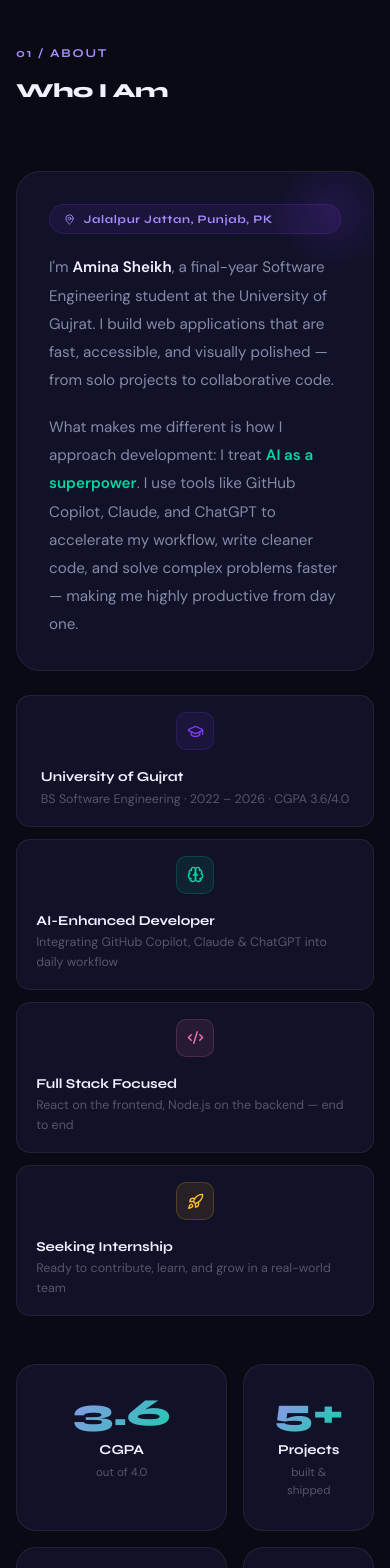
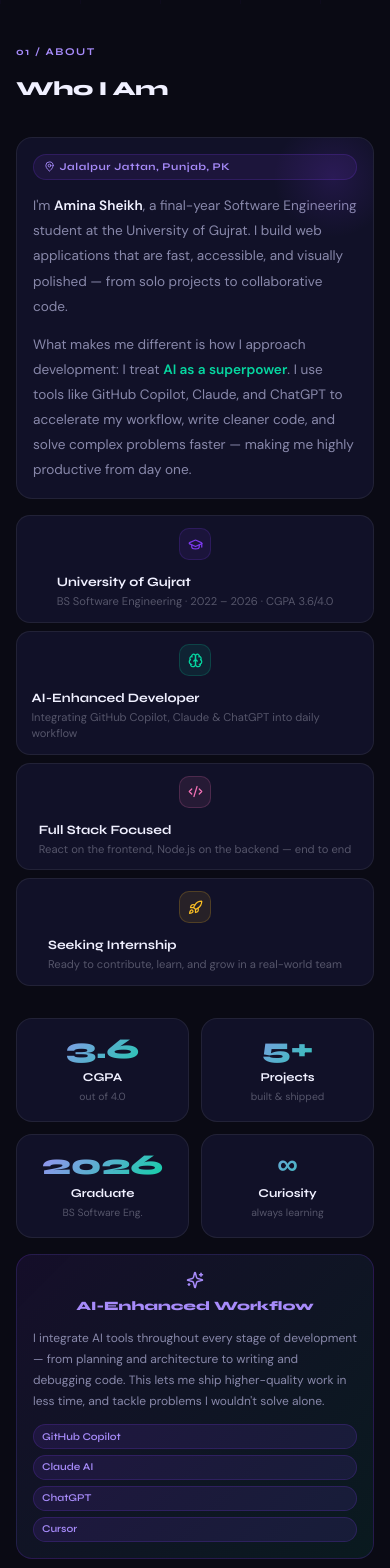
Before and after one commit to Aminasheikh/amina-portfolio, a React (Vite) app: page / in a window 390 px wide. Shown: the part 960-2528 px from the top of the page. Built offline with nearby package versions, Linux system fonts and the light colour scheme.

Commit message:
update changes

```diff
--- a/src/sections/About.jsx
+++ b/src/sections/About.jsx
@@ -41,9 +41,9 @@ export default function About() {
       maxWidth: '1100px', margin: '0 auto',
     }}>
       {/* Section header */}
-      <div style={{ marginBottom: '4rem' }}>
+      <div style={{ marginBottom: 'clamp(2rem, 5vw, 4rem)' }}>
         <p style={{
-          fontFamily: 'var(--font-display)', fontSize: '0.75rem',
+          fontFamily: 'var(--font-display)', fontSize: 'clamp(0.65rem, 2vw, 0.75rem)',
           fontWeight: 700, letterSpacing: '0.15em', textTransform: 'uppercase',
           color: 'var(--accent2)', marginBottom: '0.75rem',
         }}>
@@ -61,8 +61,8 @@ export default function About() {
       {/* Main grid */}
       <div style={{
         display: 'grid',
-        gridTemplateColumns: 'repeat(auto-fit, minmax(300px, 1fr))',
-        gap: '3rem',
+        gridTemplateColumns: 'repeat(auto-fit, minmax(clamp(280px, 90vw, 300px), 1fr))',
+        gap: 'clamp(2rem, 4vw, 3rem)',
         alignItems: 'start',
       }}>
 
@@ -71,9 +71,9 @@ export default function About() {
           <div style={{
             background: 'var(--surface)',
             border: '1px solid var(--border)',
-            borderRadius: '24px',
-            padding: '2rem',
-            marginBottom: '1.5rem',
+            borderRadius: 'clamp(16px, 3vw, 24px)',
+            padding: 'clamp(1rem, 3vw, 2rem)',
+            marginBottom: 'clamp(1rem, 3vw, 1.5rem)',
             position: 'relative',
             overflow: 'hidden',
           }}>
@@ -86,38 +86,38 @@ export default function About() {
             }} />
 
             <div style={{
-              display: 'inline-flex', alignItems: 'center', gap: '0.5rem',
+              display: 'inline-flex', alignItems: 'center', gap: 'clamp(0.3rem, 1vw, 0.5rem)',
               background: 'rgba(124,58,237,0.1)', border: '1px solid rgba(124,58,237,0.2)',
-              borderRadius: '50px', padding: '0.3rem 0.9rem',
-              fontSize: '0.72rem', fontWeight: 700, fontFamily: 'var(--font-display)',
+              borderRadius: '50px', padding: 'clamp(0.25rem, 1vw, 0.3rem) clamp(0.6rem, 2vw, 0.9rem)',
+              fontSize: 'clamp(0.65rem, 1.5vw, 0.72rem)', fontWeight: 700, fontFamily: 'var(--font-display)',
               color: 'var(--accent2)', letterSpacing: '0.06em',
-              marginBottom: '1.2rem',
+              marginBottom: 'clamp(0.8rem, 3vw, 1.2rem)',
             }}>
               <MapPin size={11} /> Jalalpur Jattan, Punjab, PK
             </div>
 
             <p style={{
               color: 'var(--text2)', lineHeight: 1.85,
-              fontSize: '0.95rem', marginBottom: '1.2rem',
+              fontSize: 'clamp(0.85rem, 2vw, 0.95rem)', marginBottom: 'clamp(0.8rem, 2vw, 1.2rem)',
             }}>
               I'm <strong style={{ color: 'var(--text)' }}>Amina Sheikh</strong>, a final-year Software Engineering student at the University of Gujrat. I build web applications that are fast, accessible, and visually polished — from solo projects to collaborative code.
             </p>
 
             <p style={{
               color: 'var(--text2)', lineHeight: 1.85,
-              fontSize: '0.95rem',
+              fontSize: 'clamp(0.85rem, 2vw, 0.95rem)',
             }}>
               What makes me different is how I approach development: I treat <strong style={{ color: 'var(--teal)' }}>AI as a superpower</strong>. I use tools like GitHub Copilot, Claude, and ChatGPT to accelerate my workflow, write cleaner code, and solve complex problems faster — making me highly productive from day one.
             </p>
           </div>
 
           {/* Highlights */}
-          <div style={{ display: 'flex', flexDirection: 'column', gap: '0.75rem' }}>
+          <div style={{ display: 'flex', flexDirection: 'column', gap: 'clamp(0.5rem, 2vw, 0.75rem)' }}>
             {highlights.map(({ icon: Icon, color, title, desc }) => (
               <div key={title} style={{
-                display: 'flex', alignItems: 'center', gap: '1rem',
+                display: 'flex', alignItems: 'center', gap: 'clamp(0.75rem, 2vw, 1rem)',
                 background: 'var(--surface)', border: '1px solid var(--border)',
-                borderRadius: '14px', padding: '1rem 1.2rem',
+                borderRadius: '14px', padding: 'clamp(0.75rem, 2vw, 1rem) clamp(0.9rem, 3vw, 1.2rem)',
                 transition: 'border-color 0.2s, transform 0.2s',
               }}
                 onMouseEnter={e => {
@@ -129,22 +129,22 @@ export default function About() {
                   e.currentTarget.style.transform = 'translateX(0)';
                 }}>
                 <div style={{
-                  width: '38px', height: '38px', flexShrink: 0,
+                  width: 'clamp(32px, 8vw, 38px)', height: 'clamp(32px, 8vw, 38px)', flexShrink: 0,
                   background: `${color}18`, border: `1px solid ${color}30`,
                   borderRadius: '10px',
                   display: 'flex', alignItems: 'center', justifyContent: 'center',
                   color: color,
                 }}>
-                  <Icon size={17} />
+                  <Icon size={15} />
                 </div>
-                <div>
+                <div style={{ minWidth: 0 }}>
                   <div style={{
                     fontFamily: 'var(--font-display)', fontWeight: 700,
-                    fontSize: '0.85rem', color: 'var(--text)', marginBottom: '0.1rem',
+                    fontSize: 'clamp(0.8rem, 2vw, 0.85rem)', color: 'var(--text)', marginBottom: '0.1rem',
                   }}>
                     {title}
                   </div>
-                  <div style={{ fontSize: '0.78rem', color: 'var(--text3)' }}>
+                  <div style={{ fontSize: 'clamp(0.7rem, 1.5vw, 0.78rem)', color: 'var(--text3)', lineHeight: 1.4 }}>
                     {desc}
                   </div>
                 </div>
@@ -157,16 +157,16 @@ export default function About() {
         <div>
           <div style={{
             display: 'grid',
-            gridTemplateColumns: '1fr 1fr',
-            gap: '1rem',
-            marginBottom: '1.5rem',
+            gridTemplateColumns: 'repeat(auto-fit, minmax(clamp(120px, 40vw, 150px), 1fr))',
+            gap: 'clamp(0.75rem, 2vw, 1rem)',
+            marginBottom: 'clamp(1rem, 3vw, 1.5rem)',
           }}>
             {stats.map(({ value, label, sub }) => (
               <div key={label} style={{
                 background: 'var(--surface)',
                 border: '1px solid var(--border)',
-                borderRadius: '20px',
-                padding: '1.8rem 1.5rem',
+                borderRadius: 'clamp(16px, 3vw, 20px)',
+                padding: 'clamp(1rem, 2vw, 1.8rem) clamp(0.75rem, 2vw, 1.5rem)',
                 textAlign: 'center',
                 transition: 'border-color 0.3s, transform 0.3s',
               }}
@@ -180,21 +180,21 @@ export default function About() {
                 }}>
                 <div style={{
                   fontFamily: 'var(--font-display)',
-                  fontSize: '2.4rem', fontWeight: 800,
+                  fontSize: 'clamp(1.8rem, 5vw, 2.4rem)', fontWeight: 800,
                   background: 'linear-gradient(135deg, var(--accent2), var(--teal))',
                   WebkitBackgroundClip: 'text',
                   WebkitTextFillColor: 'transparent',
-                  lineHeight: 1, marginBottom: '0.4rem',
+                  lineHeight: 1, marginBottom: 'clamp(0.25rem, 1vw, 0.4rem)',
                 }}>
                   {value}
                 </div>
                 <div style={{
                   fontFamily: 'var(--font-display)', fontWeight: 700,
-                  fontSize: '0.85rem', color: 'var(--text)', marginBottom: '0.2rem',
+                  fontSize: 'clamp(0.75rem, 2vw, 0.85rem)', color: 'var(--text)', marginBottom: '0.1rem',
                 }}>
                   {label}
                 </div>
-                <div style={{ fontSize: '0.72rem', color: 'var(--text3)' }}>
+                <div style={{ fontSize: 'clamp(0.65rem, 1.5vw, 0.72rem)', color: 'var(--text3)' }}>
                   {sub}
                 </div>
               </div>
@@ -205,33 +205,34 @@ export default function About() {
           <div style={{
             background: 'linear-gradient(135deg, rgba(124,58,237,0.1), rgba(6,214,160,0.08))',
             border: '1px solid rgba(124,58,237,0.2)',
-            borderRadius: '20px',
-            padding: '1.8rem',
+            borderRadius: 'clamp(16px, 3vw, 20px)',
+            padding: 'clamp(1rem, 3vw, 1.8rem)',
           }}>
             <div style={{
-              display: 'flex', alignItems: 'center', gap: '0.6rem',
-              marginBottom: '1rem',
+              display: 'flex', alignItems: 'center', gap: 'clamp(0.4rem, 1vw, 0.6rem)',
+              marginBottom: 'clamp(0.75rem, 2vw, 1rem)',
             }}>
               <Sparkles size={18} color="var(--accent2)" />
               <span style={{
                 fontFamily: 'var(--font-display)', fontWeight: 800,
-                fontSize: '0.9rem', color: 'var(--accent2)',
+                fontSize: 'clamp(0.8rem, 2vw, 0.9rem)', color: 'var(--accent2)',
               }}>
                 AI-Enhanced Workflow
               </span>
             </div>
-            <p style={{ color: 'var(--text2)', fontSize: '0.85rem', lineHeight: 1.75 }}>
+            <p style={{ color: 'var(--text2)', fontSize: 'clamp(0.75rem, 2vw, 0.85rem)', lineHeight: 1.75, marginBottom: 'clamp(0.75rem, 2vw, 1.2rem)' }}>
               I integrate AI tools throughout every stage of development — from planning and architecture to writing and debugging code. This lets me ship higher-quality work in less time, and tackle problems I wouldn't solve alone.
             </p>
             <div style={{
-              display: 'flex', flexWrap: 'wrap', gap: '0.5rem', marginTop: '1.2rem',
+              display: 'flex', flexWrap: 'wrap', gap: 'clamp(0.35rem, 1.5vw, 0.5rem)',
             }}>
               {['GitHub Copilot', 'Claude AI', 'ChatGPT', 'Cursor'].map(tool => (
                 <span key={tool} style={{
-                  fontSize: '0.72rem', padding: '0.25rem 0.7rem',
+                  fontSize: 'clamp(0.65rem, 1.5vw, 0.72rem)', padding: 'clamp(0.2rem, 0.8vw, 0.25rem) clamp(0.5rem, 1.5vw, 0.7rem)',
                   background: 'rgba(124,58,237,0.12)', border: '1px solid rgba(124,58,237,0.2)',
                   borderRadius: '50px', color: 'var(--accent2)',
                   fontFamily: 'var(--font-display)', fontWeight: 600,
+                  whiteSpace: 'nowrap',
                 }}>
                   {tool}
                 </span>
```
